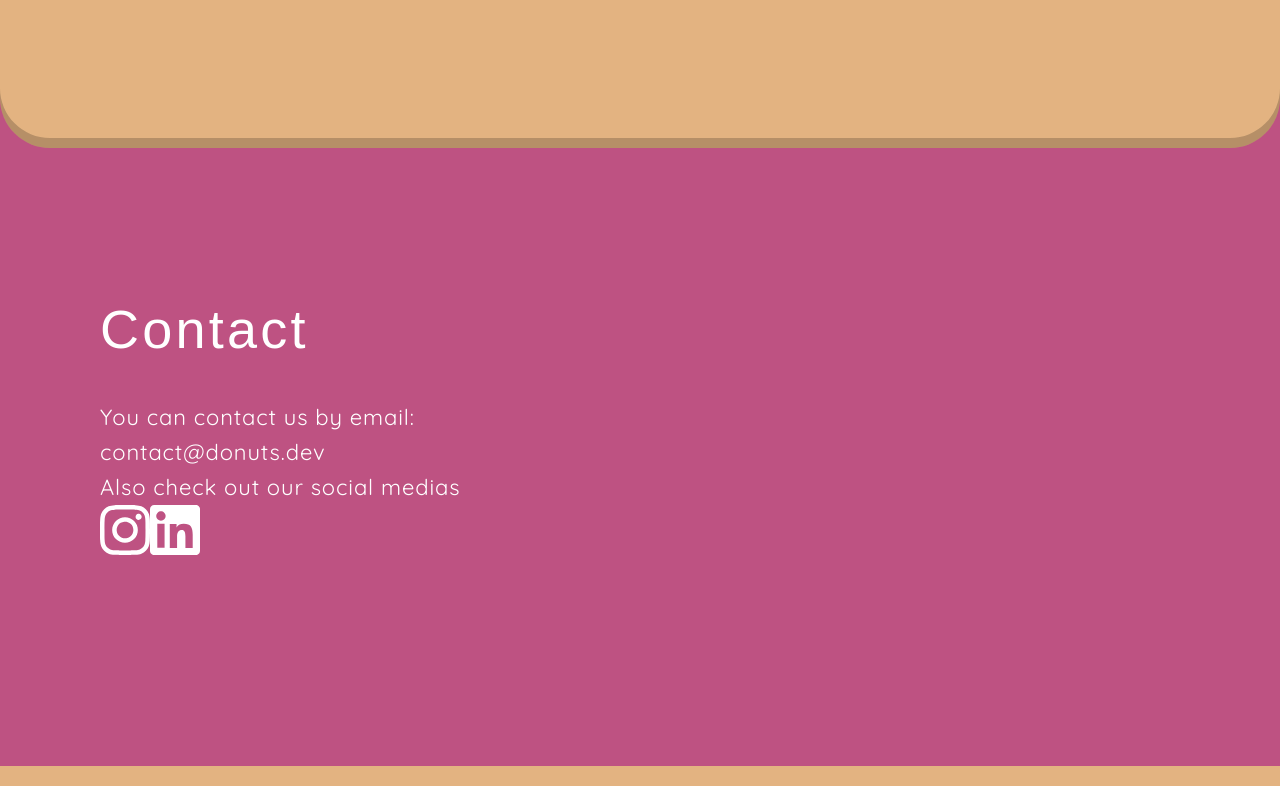
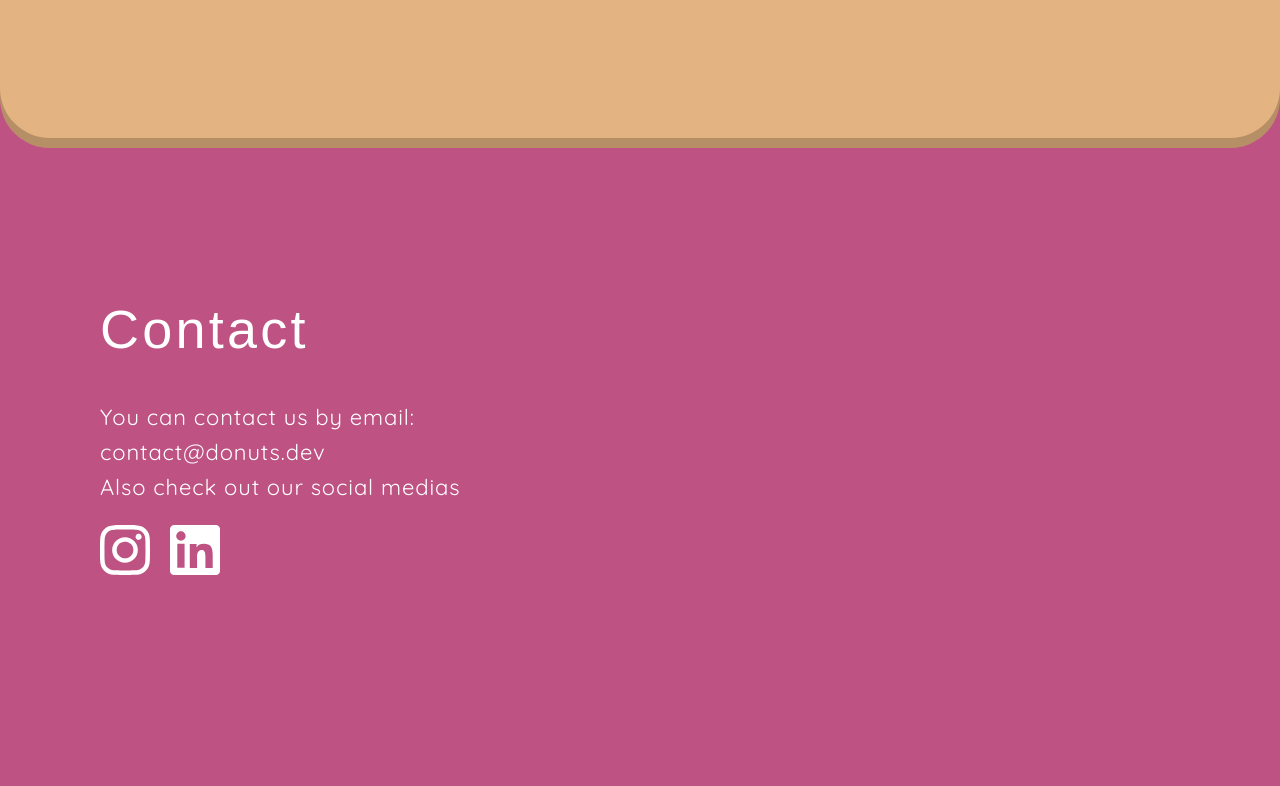
Before and after one commit to samuel-soltys/koblihy-website, a Next.js app: page / in a window 1280 px wide. Shown: the part 3349-4135 px from the top of the page. Built offline with nearby package versions, Linux system fonts and the light colour scheme; a web font is replaced by a local one.

Commit message:
Koblihy official socials

```diff
--- a/src/pages/index.tsx
+++ b/src/pages/index.tsx
@@ -75,7 +75,10 @@ const Home: NextPage = () => {
                             headline="Bob musical adventures"
                             text="A side-scrolling game with pretty parallax scrolling backgrounds and obstacles which are synchronized to music and rhythm. Listen carefully to finish the 3 levels."
                             button={
-                                <a href="https://drive.google.com/drive/u/0/folders/1wbkm36IIZ5Osd9qkIYSDuHy-YBZM7PM3" target="_blank">
+                                <a
+                                    href="https://drive.google.com/drive/u/0/folders/1wbkm36IIZ5Osd9qkIYSDuHy-YBZM7PM3"
+                                    target="_blank"
+                                >
                                     <span>Download game</span>
                                     <img src="/icons/windows.svg" />
                                 </a>
@@ -96,12 +99,14 @@ const Home: NextPage = () => {
                     <p>You can contact us by email:</p>
                     <p>contact@donuts.dev</p>
                     <p>Also check out our social medias</p>
-					<a href="https://instagram.com/" target="_blank" >
+                    <div className="socials">
+                        <a href="https://www.instagram.com/koblihy.sk/" target="_blank">
                             <img src="/icons/instagram.svg" />
                         </a>
-					<a href="https://linkedin.com/" target="_blank" >
+                        <a href="https://www.linkedin.com/company/koblihy" target="_blank">
                             <img src="/icons/linkedin.svg" />
                         </a>
+                    </div>
                 </section>
             </div>
         </>
--- a/src/scss/main.scss
+++ b/src/scss/main.scss
@@ -212,3 +212,8 @@ section { margin-bottom: 15vw; }
 	box-shadow: inset 0px -10px 0px rgba(0, 0, 0, 0.2);
 }
 .competitions, .contact  { margin-bottom: 100px; }
+
+.contact .socials {
+	margin-top: 20px;
+	a { margin-right: 20px;  }
+}
```
Lines whose indentation alone changed are shown as unchanged.
